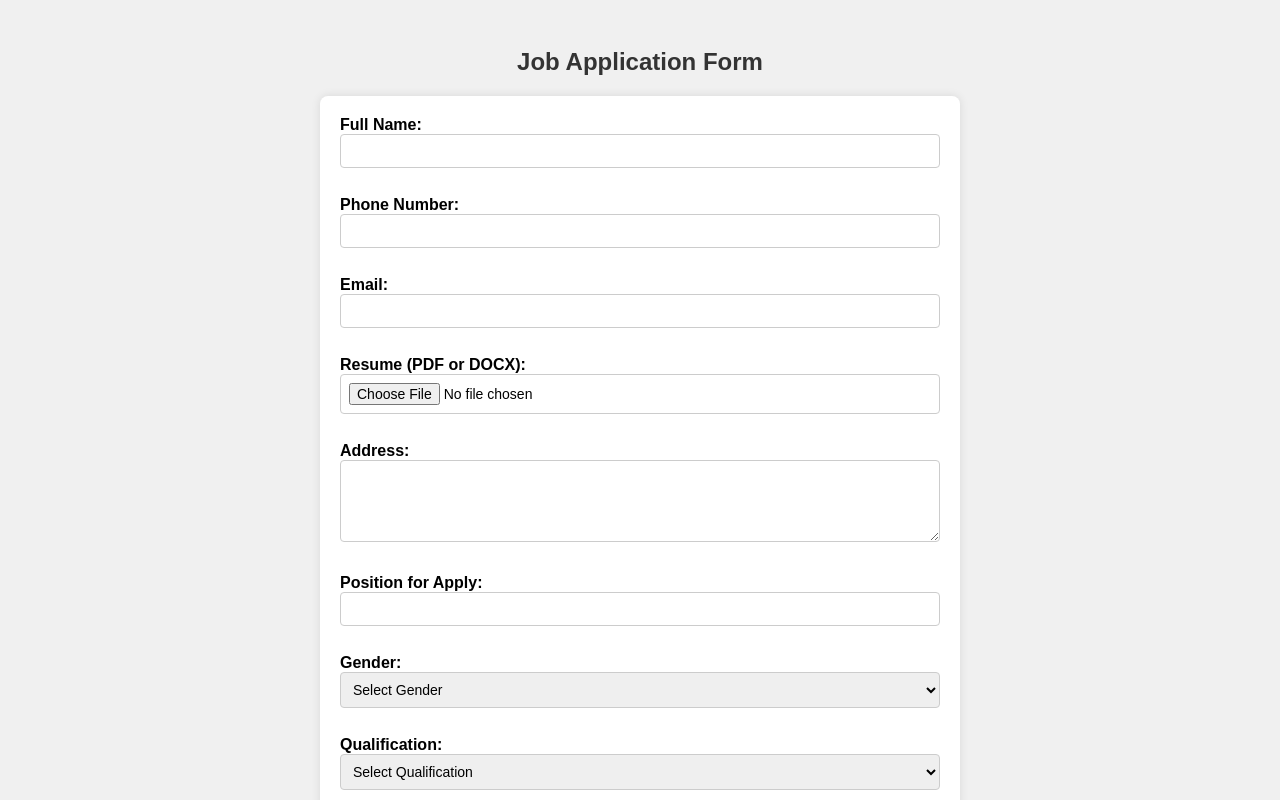
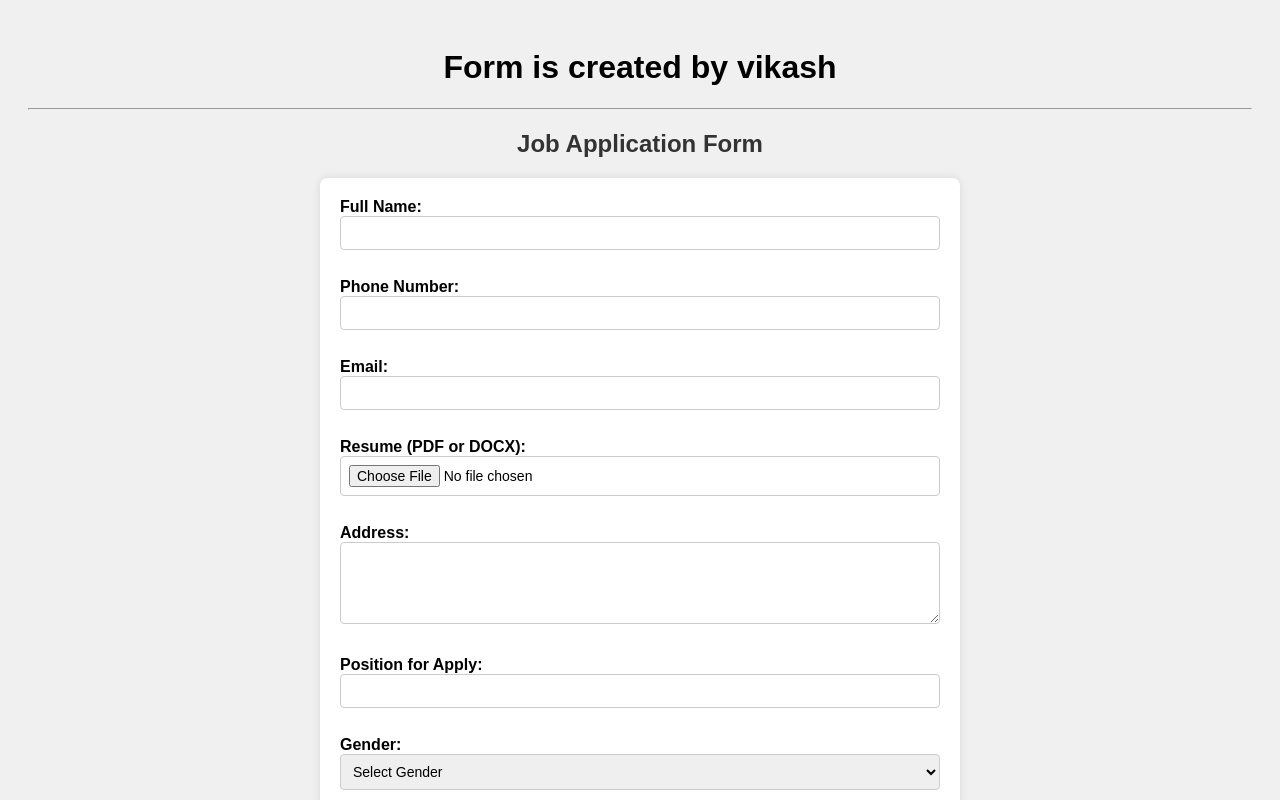
Before and after one commit to Vs74279/form, a plain HTML site: page index.html in a window 1280 px wide. Shown: the top 800 px of the page. Drawn offline with Linux system fonts and the light colour scheme.

Commit message:
job form

```diff
--- a/index.html
+++ b/index.html
@@ -54,6 +54,9 @@
     </style>
 </head>
 <body>
+    <center>
+        <h1>Form is created by vikash</h1> <hr>
+    </center>
     <h2>Job Application Form</h2>
     <form id="jobApplicationForm" enctype="multipart/form-data">
         <label for="fullName">Full Name:</label><br>
```
